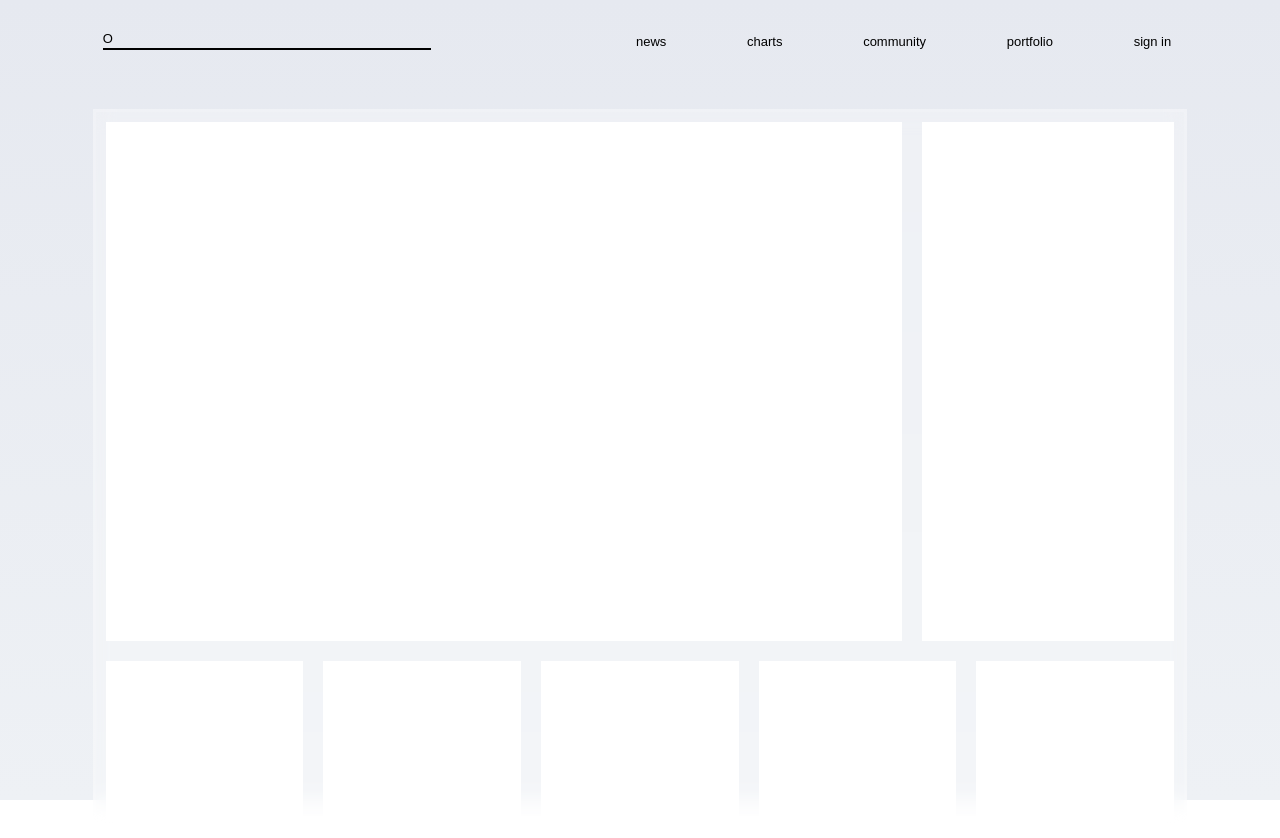
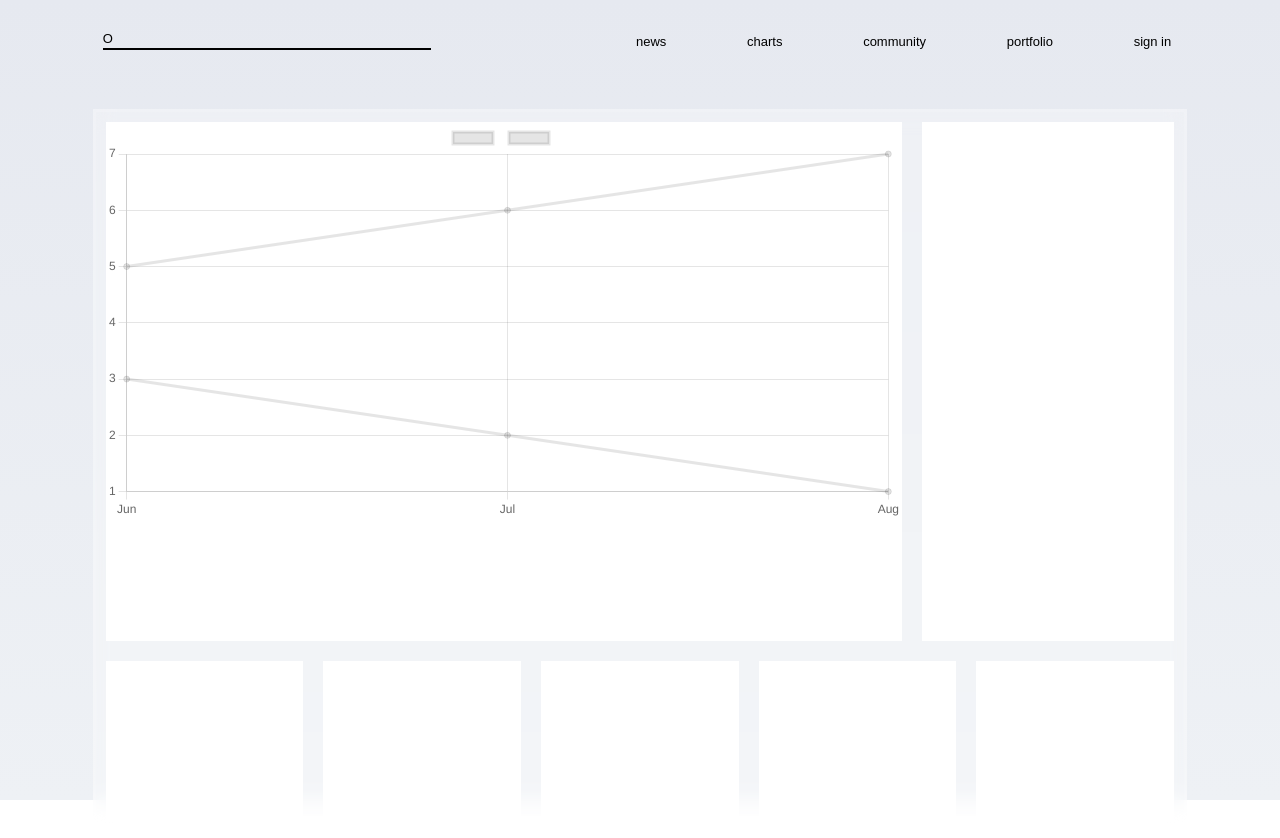
Before and after one commit to jamest7783/Dividend, a React (Create React App) app in the folder client/: page / in a window 1280 px wide. Both pictures are taken after a click on the button "charts". Shown: the top 838 px of the page. Built offline with nearby package versions, Linux system fonts and the light colour scheme.

Commit message:
npm i Chart,react-chart and begin chart in charts

```diff
--- a/client/package.json
+++ b/client/package.json
@@ -7,7 +7,9 @@
     "@testing-library/react": "^13.4.0",
     "@testing-library/user-event": "^13.5.0",
     "axios": "^0.27.2",
+    "chart.js": "^3.9.1",
     "react": "^18.2.0",
+    "react-chartjs-2": "^4.3.1",
     "react-dom": "^18.2.0",
     "react-router-dom": "^6.3.0",
     "react-scripts": "5.0.1",
--- a/client/src/App.css
+++ b/client/src/App.css
@@ -215,3 +215,10 @@ input{
     margin:10px;
     background:white;
 }
+#equity{
+    height:80%;
+    width:100%;
+    display:flex;
+    justify-content:center;
+    align-items:center;
+}
--- a/client/src/components/Charts.jsx
+++ b/client/src/components/Charts.jsx
@@ -1,10 +1,34 @@
-import Watchlist from "./Watchlist"
+import {Line} from 'react-chartjs-2'
+const Chart=require('chart.js/auto')
+
+
 
 const Charts=()=>{
 
     return(
         <div id='glass'>
-            <div id='chart'></div>
+            <div id='chart'>
+                <Line
+                data={{
+                    labels: ['Jun', 'Jul', 'Aug'],
+                    datasets: [
+                      {
+                        id: 1,
+                        label: '',
+                        data: [5, 6, 7],
+                      },
+                      {
+                        id: 2,
+                        label: '',
+                        data: [3, 2, 1],
+                      },
+                    ],
+                  }}/>
+
+
+
+
+            </div>
             <div id='indicators'></div>
             <div id='charts'>
                 <div className='mini-chart'></div>
--- a/client/src/components/EquityChart.jsx
+++ b/client/src/components/EquityChart.jsx
@@ -3,17 +3,24 @@ import {useEffect,useState} from 'react'
 
 const EquityChart=({investor})=>{
 
-    const [portfolio,setPortfolio]=useState({})
+    const greeting=`Welcome ${investor.user_name},`
+    const [equity,setEquity]=useState(0)
     useEffect(()=>{
-        // const portfolio=await axios.get('htt')
+        const grabPortfolio=async ()=>{
+            let capital=0
+            for(let i=0;i<investor.portfolios.length;i++){
+                const res=await axios.get(`http://localhost:3002/api/portfolio/read/${investor.portfolios[i]}`)
+                capital+=res.data.capital
+            }
+            setEquity(capital)
+        }
+        grabPortfolio()
     },[])
-
-    const greeting=`Welcome ${investor.user_name},`
-
 
     return(
         <div id='equity-chart'>
             <div id='greeting'>{greeting}</div>
+            <div id='equity'>Capital ${equity}</div>
 
         </div>
     )
--- a/client/src/components/Watchlist.jsx
+++ b/client/src/components/Watchlist.jsx
@@ -7,16 +7,18 @@ const Watchlist=({investor})=>{
     useEffect(()=>{
         const fillWatchlist=async ()=>{
             const res=await axios.get(`http://localhost:3001/api/watchlist/read/${investor.watchlists[0]}`)
+            let tempArray=Array()
             for(let symbol in res.data.symbols){
                 const watchlistData=await axios.post(
                     'http://localhost:3002/api/equity/historical',{ticker:res.data.symbols[symbol],period:'d'})
                 let sym=watchlistData.data[0].symbol
                 let close=watchlistData.data[0].close
-                watchlistItems.push({[`${sym}`]:close})
+                tempArray.push({[`${sym}`]:close})
             }
+            setWatchlistItems(tempArray)
         }
         fillWatchlist()
-    },[watchlistItems])
+    },[])
 
     return(
         <div id='watchlist'>
```
